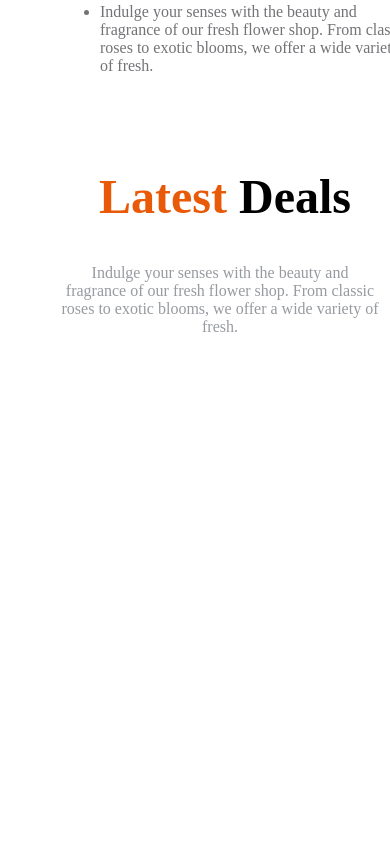
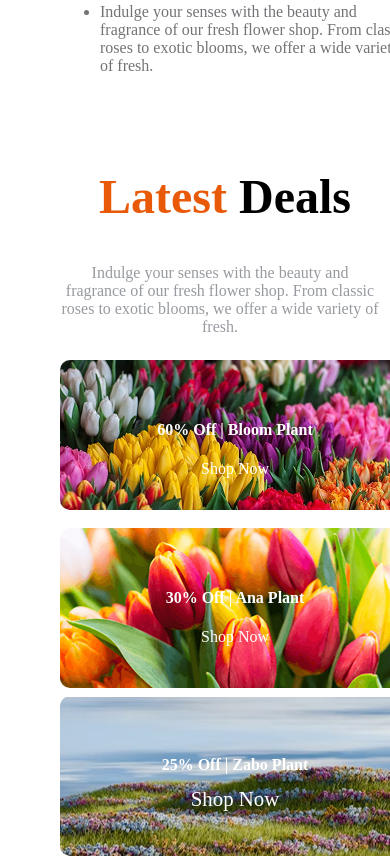
Before and after one commit to habiburrahmannayeem/Assignment-2, a plain HTML site: page index.html in a window 390 px wide. Shown: the part 3252-4116 px from the top of the page. Drawn offline with Linux system fonts and the light colour scheme.

Commit message:
retouch again

```diff
--- a/styles.css
+++ b/styles.css
@@ -468,7 +468,7 @@ a{
     height: 1000px;
 }
 .f-img{
-    background-image: url(img/flower-store.png);
+    background-image: url(image/flower-store.png);
     height: 400px;
     width: 500px;
 }
@@ -502,7 +502,7 @@ a{
     gap: 8px;
 }
 .div-gal1{
-    background-image: url(img/deal-bloom.png);
+    background-image: url(image/deal-bloom.png);
     border-radius: 10px;
     background-repeat: no-repeat;
     height: 150px;
@@ -512,7 +512,7 @@ a{
 }
 
 .div-gal2 {
-    background-image: url(img/deal-ana.png);
+    background-image: url(image/deal-ana.png);
     border-radius: 10px;
     grid-column-start: 1;
     grid-row-start: 2;
@@ -538,7 +538,7 @@ a{
 }
 
 .div-gal3 {
-    background-image: url(img/deal-zabo.png);
+    background-image: url(image/deal-zabo.png);
     border-radius: 10px;
     grid-column-start: 1;
     grid-row-start: 3;
```
